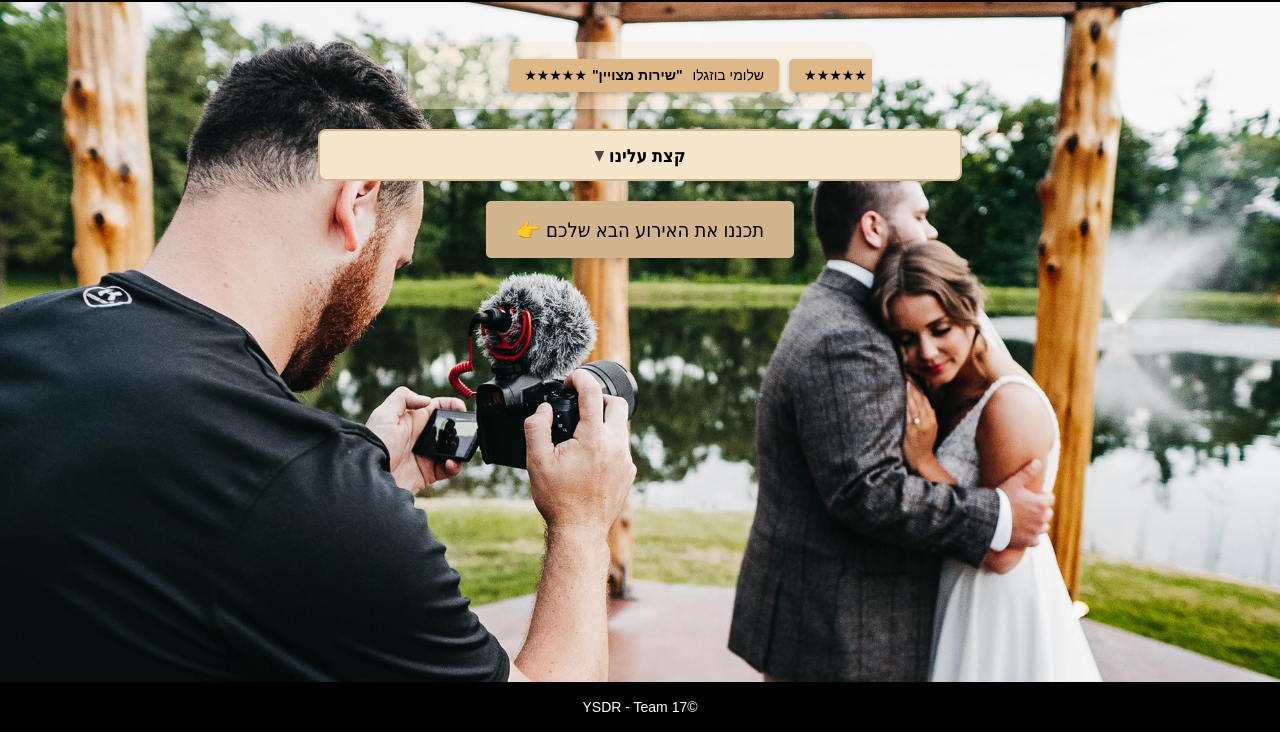
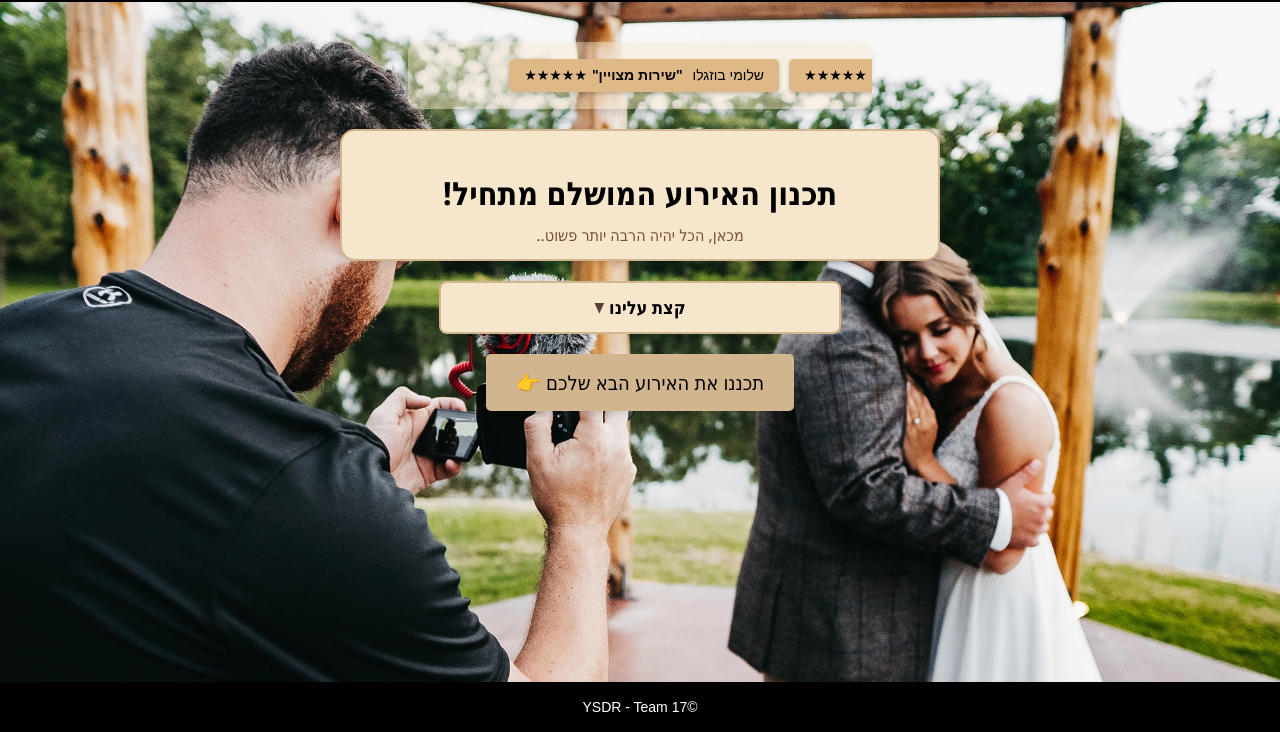
Before and after one commit to BS-FSE-2025/BS-FSE-2025-Team-17, a website: page Templates/HomePage.html in a window 1280 px wide. Shown: the part 68-800 px from the top of the page. Drawn offline with Linux system fonts and the light colour scheme; no server answers; files whose address does not match are found by name.

Commit message:
תיקוני דף בית

```diff
--- a/Templates/HomePage.css
+++ b/Templates/HomePage.css
@@ -7,6 +7,33 @@ main {
     background-position: center;
     background-repeat: no-repeat;
     transition: background-image 1s ease-in-out;
+}
+/* כותרת ראשית עם עיצוב עדין */
+.highlight-section {
+    text-align: center;
+    margin: 20px auto;
+    background-color: #F5E6CC;
+    border: 2px solid #D1B58F;
+    border-radius: 15px; /* פינות מעוגלות */
+    box-shadow: 0 4px 6px rgba(0, 0, 0, 0.1); /* צל עדין */
+    padding: 10px 15px; /* ריווח פנימי מצומצם יותר */
+    width: 80%; /* התאמת רוחב */
+    max-width: 15cm;
+}
+
+.highlight-title {
+    font-size: 2.0rem; /* גודל כותרת בינוני */
+    font-weight: bold; /* טקסט מודגש */
+    color: black; /* צבע טקסט */
+    margin-bottom: 5px; /* מרווח מתחת לכותרת */
+    font-family: 'Segoe UI', Tahoma, Geneva, Verdana, sans-serif; /* גופן */
+}
+
+.highlight-subtitle {
+    font-size: 1rem; /* גודל טקסט קטן */
+    color: #7C4D3A; /* צבע חום בהיר יותר */
+    margin: 0; /* ללא מרווח נוסף */
+    font-family: 'Segoe UI', Tahoma, Geneva, Verdana, sans-serif; /* גופן */
 }
 
 header {
@@ -172,7 +199,7 @@ body {
 
 /* טקסט ראשי */
 #text {
-    width: 50%;
+    width: 30.5%;
     margin: 20px auto;
     padding: 10px;
     background-color: #F5E6CC;
--- a/Templates/HomePage.html
+++ b/Templates/HomePage.html
@@ -42,9 +42,11 @@
                 </div>
             </div>
         </section>
-            <!-- <h1 id="b1">ברוכים הבאים!<br> אנחנו כאן בשביל להקל עליכם בהפקת האירוע שתרצו!</h1>
-            <h3>מכאן הכל יהיה הרבה יותר פשוט..</h3>
-         -->
+        <section class="highlight-section">
+            <h1 class="highlight-title">תכנון האירוע המושלם מתחיל!</h1>
+            <p class="highlight-subtitle">מכאן, הכל יהיה הרבה יותר פשוט..</p>
+        </section>
+
 
         <div id="text">
             <span class="title">קצת עלינו</span>
```
